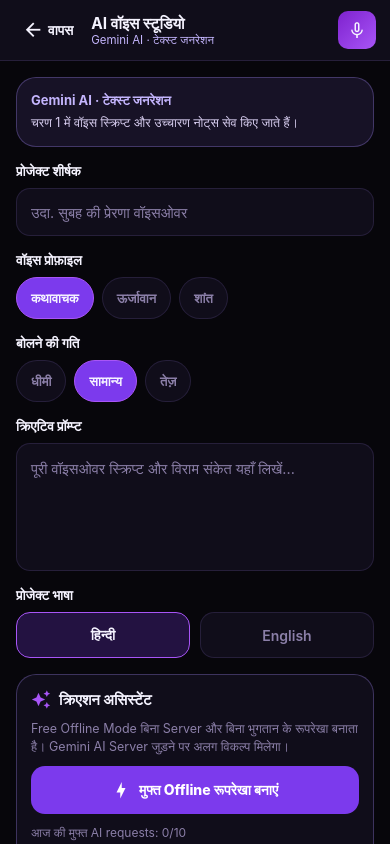
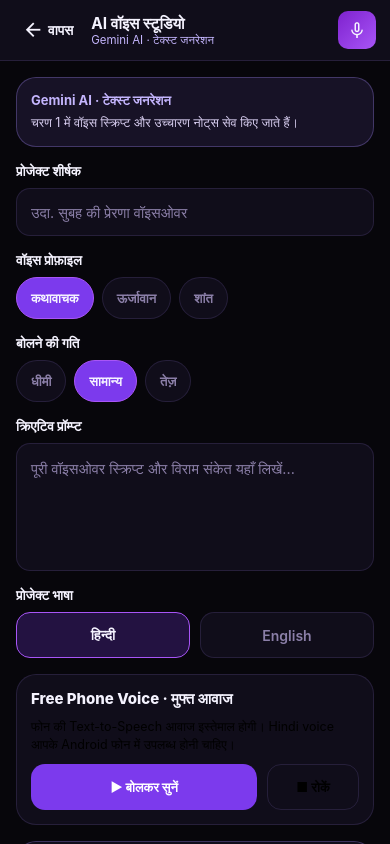
Before and after one commit to sanjeevsharma15396-jpg/Tukku-creation-, a React Native app in the folder mobile/: screen /AIVoiceStudio in a window 390 px wide. Built offline with nearby package versions, Linux system fonts and the light colour scheme; no server answers.

Commit message:
Add free Hindi and English phone speech controls

```diff
--- a/mobile/src/screens/tools/AIVoiceStudioScreen.tsx
+++ b/mobile/src/screens/tools/AIVoiceStudioScreen.tsx
@@ -2,6 +2,8 @@ import { AIGenerationPanel } from '../../components/AIGenerationPanel';
 import React, { useEffect, useState } from 'react';
 import { RouteProp, useNavigation, useRoute } from '@react-navigation/native';
 import { NativeStackNavigationProp } from '@react-navigation/native-stack';
+import { Pressable, StyleSheet, Text, View } from 'react-native';
+import * as Speech from 'expo-speech';
 import {
   FieldInput,
   FieldTextArea,
@@ -11,6 +13,7 @@ import {
 import { ToolStudioLayout } from '../../components/ToolStudioLayout';
 import { useApp } from '../../context/AppContext';
 import { AppLanguage, RootStackParamList } from '../../types';
+import { COLORS, RADIUS } from '../../theme/colors';
 
 type VoiceRoute = RouteProp<RootStackParamList, 'AIVoiceStudio'>;
 type NavProp = NativeStackNavigationProp<RootStackParamList, 'AIVoiceStudio'>;
@@ -18,35 +21,50 @@ type NavProp = NativeStackNavigationProp<RootStackParamList, 'AIVoiceStudio'>;
 export const AIVoiceStudioScreen: React.FC = () => {
   const navigation = useNavigation<NavProp>();
   const route = useRoute<VoiceRoute>();
-  const { t, preferences, projects, isSaving, upsertProject } = useApp();
-
+  const { t, preferences, projects, isSaving, upsertProject, theme } = useApp();
   const existing = route.params?.projectId
     ? projects.find((p) => p.id === route.params?.projectId)
     : undefined;
-
   const [title, setTitle] = useState(existing?.title ?? '');
   const [prompt, setPrompt] = useState(existing?.prompt ?? route.params?.initialPrompt ?? '');
-  const [profile, setProfile] = useState(
-    existing?.metadata?.profile ?? t.toolScreens.voice.profiles[0],
-  );
-  const [pace, setPace] = useState(
-    existing?.metadata?.pace ?? t.toolScreens.voice.paces[1],
-  );
-  const [outputLanguage, setOutputLanguage] = useState<AppLanguage>(
-    existing?.outputLanguage ?? preferences.defaultOutputLanguage,
-  );
+  const [profile, setProfile] = useState(existing?.metadata?.profile ?? t.toolScreens.voice.profiles[0]);
+  const [pace, setPace] = useState(existing?.metadata?.pace ?? t.toolScreens.voice.paces[1]);
+  const [outputLanguage, setOutputLanguage] = useState<AppLanguage>(existing?.outputLanguage ?? preferences.defaultOutputLanguage);
   const [savedId, setSavedId] = useState<string | undefined>(existing?.id);
   const [errorMessage, setErrorMessage] = useState<string | null>(null);
   const [savedVisible, setSavedVisible] = useState(false);
+  const [isSpeaking, setIsSpeaking] = useState(false);
 
   useEffect(() => {
-    if (!t.toolScreens.voice.profiles.includes(profile)) {
-      setProfile(t.toolScreens.voice.profiles[0]);
+    if (!t.toolScreens.voice.profiles.includes(profile)) setProfile(t.toolScreens.voice.profiles[0]);
+    if (!t.toolScreens.voice.paces.includes(pace)) setPace(t.toolScreens.voice.paces[1]);
+  }, [pace, profile, t.toolScreens.voice.paces, t.toolScreens.voice.profiles]);
+
+  useEffect(() => () => { Speech.stop(); }, []);
+
+  const handleSpeak = async () => {
+    const spokenText = prompt.trim();
+    if (!spokenText) {
+      setErrorMessage(outputLanguage === 'hi' ? 'पहले बोलने के लिए टेक्स्ट लिखें।' : 'Enter some text to speak first.');
+      return;
     }
-    if (!t.toolScreens.voice.paces.includes(pace)) {
-      setPace(t.toolScreens.voice.paces[1]);
-    }
-  }, [pace, profile, t.toolScreens.voice.paces, t.toolScreens.voice.profiles]);
+    setErrorMessage(null);
+    await Speech.stop();
+    setIsSpeaking(true);
+    Speech.speak(spokenText, {
+      language: outputLanguage === 'hi' ? 'hi-IN' : 'en-US',
+      rate: 0.9,
+      pitch: 1,
+      onDone: () => setIsSpeaking(false),
+      onStopped: () => setIsSpeaking(false),
+      onError: () => {
+        setIsSpeaking(false);
+        setErrorMessage(outputLanguage === 'hi'
+          ? 'फोन में Hindi voice उपलब्ध नहीं है। Android Text-to-Speech में Hindi voice install करें।'
+          : 'Phone voice is unavailable. Check Android Text-to-Speech settings.');
+      },
+    });
+  };
 
   const handleSave = async () => {
     if (!title.trim() && !prompt.trim()) {
@@ -82,43 +100,44 @@ export const AIVoiceStudioScreen: React.FC = () => {
       savedToastVisible={savedVisible}
       errorMessage={errorMessage}
     >
-      <FieldInput
-        label={t.create.projectTitleLabel}
-        value={title}
-        onChangeText={(val) => {
-          setTitle(val);
-          if (errorMessage) setErrorMessage(null);
-        }}
-        placeholder={t.toolScreens.voice.titlePlaceholder}
-      />
-      <OptionChipGroup
-        label={t.toolScreens.voice.voiceProfileLabel}
-        options={t.toolScreens.voice.profiles}
-        selected={profile}
-        onSelect={setProfile}
-      />
-      <OptionChipGroup
-        label={t.toolScreens.voice.paceLabel}
-        options={t.toolScreens.voice.paces}
-        selected={pace}
-        onSelect={setPace}
-      />
-      <FieldTextArea
-        label={t.create.promptLabel}
-        value={prompt}
-        onChangeText={(val) => {
-          setPrompt(val);
-          if (errorMessage) setErrorMessage(null);
-        }}
-        placeholder={t.toolScreens.voice.promptPlaceholder}
-        hasError={Boolean(errorMessage)}
-      />
-      <OutputLanguagePicker
-        label={t.create.outputLanguageLabel}
-        value={outputLanguage}
-        onChange={setOutputLanguage}
-      />
+      <FieldInput label={t.create.projectTitleLabel} value={title}
+        onChangeText={(val) => { setTitle(val); if (errorMessage) setErrorMessage(null); }}
+        placeholder={t.toolScreens.voice.titlePlaceholder} />
+      <OptionChipGroup label={t.toolScreens.voice.voiceProfileLabel}
+        options={t.toolScreens.voice.profiles} selected={profile} onSelect={setProfile} />
+      <OptionChipGroup label={t.toolScreens.voice.paceLabel}
+        options={t.toolScreens.voice.paces} selected={pace} onSelect={setPace} />
+      <FieldTextArea label={t.create.promptLabel} value={prompt}
+        onChangeText={(val) => { setPrompt(val); if (errorMessage) setErrorMessage(null); }}
+        placeholder={t.toolScreens.voice.promptPlaceholder} hasError={Boolean(errorMessage)} />
+      <OutputLanguagePicker label={t.create.outputLanguageLabel} value={outputLanguage} onChange={setOutputLanguage} />
+      <View style={[styles.ttsCard, { backgroundColor: theme.surface, borderColor: theme.border }]}>
+        <Text style={styles.ttsTitle}>Free Phone Voice · मुफ्त आवाज</Text>
+        <Text style={[styles.ttsHint, { color: theme.textMuted }]}>
+          फोन की Text-to-Speech आवाज इस्तेमाल होगी। Hindi voice आपके Android फोन में उपलब्ध होनी चाहिए।
+        </Text>
+        <View style={styles.ttsActions}>
+          <Pressable accessibilityRole="button" onPress={handleSpeak} style={styles.speakButton}>
+            <Text style={styles.speakButtonText}>{isSpeaking ? 'फिर से सुनें' : '▶ बोलकर सुनें'}</Text>
+          </Pressable>
+          <Pressable accessibilityRole="button" onPress={() => { Speech.stop(); setIsSpeaking(false); }}
+            style={[styles.stopButton, { borderColor: theme.border }]}>
+            <Text style={[styles.stopButtonText, { color: theme.textPrimary }]}>■ रोकें</Text>
+          </Pressable>
+        </View>
+      </View>
       <AIGenerationPanel toolId="voice-studio" prompt={prompt} language={outputLanguage} />
     </ToolStudioLayout>
   );
 };
+
+const styles = StyleSheet.create({
+  ttsCard: { borderWidth: 1, borderRadius: RADIUS.lg, padding: 14, gap: 10 },
+  ttsTitle: { color: COLORS.textPrimary, fontSize: 15, fontWeight: '800' },
+  ttsHint: { fontSize: 12.5, lineHeight: 18 },
+  ttsActions: { flexDirection: 'row', gap: 10 },
+  speakButton: { flex: 1, minHeight: 46, borderRadius: RADIUS.md, backgroundColor: COLORS.violetPrimary, alignItems: 'center', justifyContent: 'center', paddingHorizontal: 10 },
+  speakButtonText: { color: '#FFFFFF', fontSize: 13, fontWeight: '800' },
+  stopButton: { minWidth: 92, minHeight: 46, borderRadius: RADIUS.md, borderWidth: 1, alignItems: 'center', justifyContent: 'center', paddingHorizontal: 12 },
+  stopButtonText: { fontSize: 13, fontWeight: '700' },
+});
```
